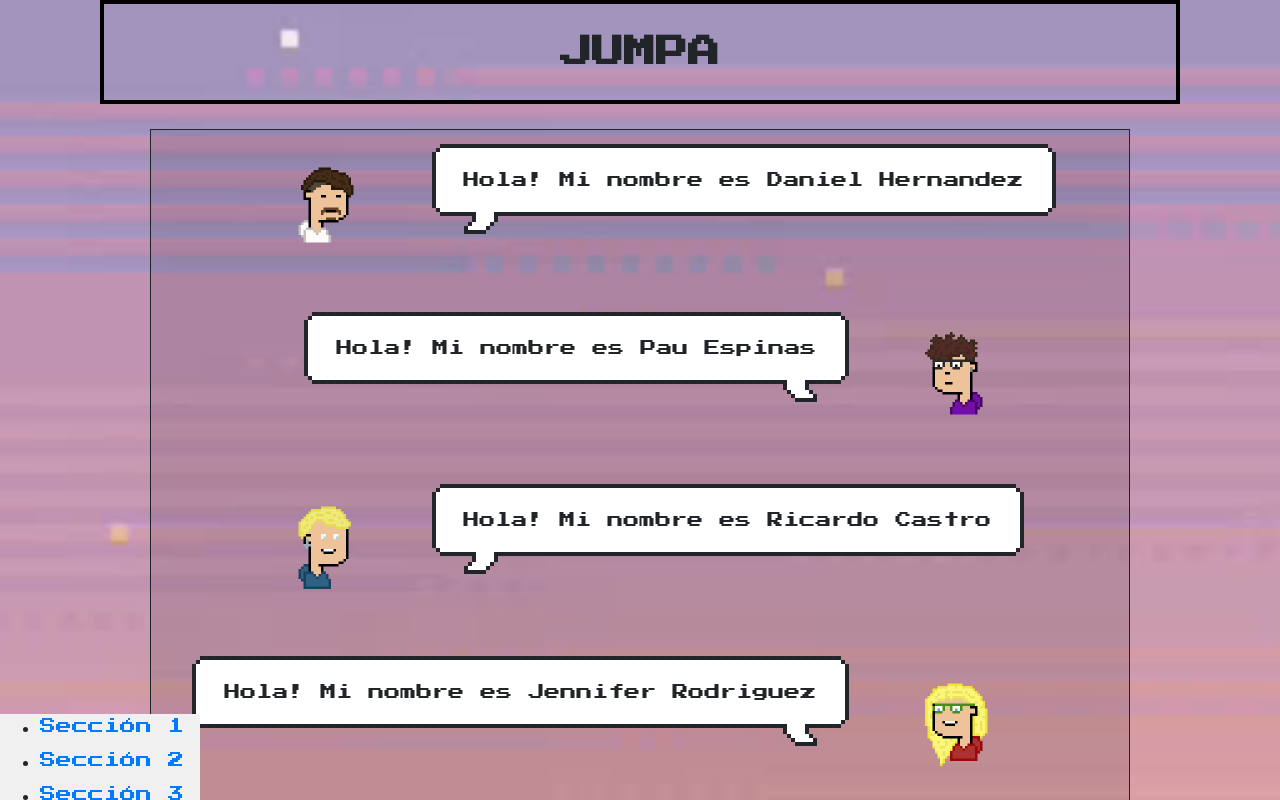
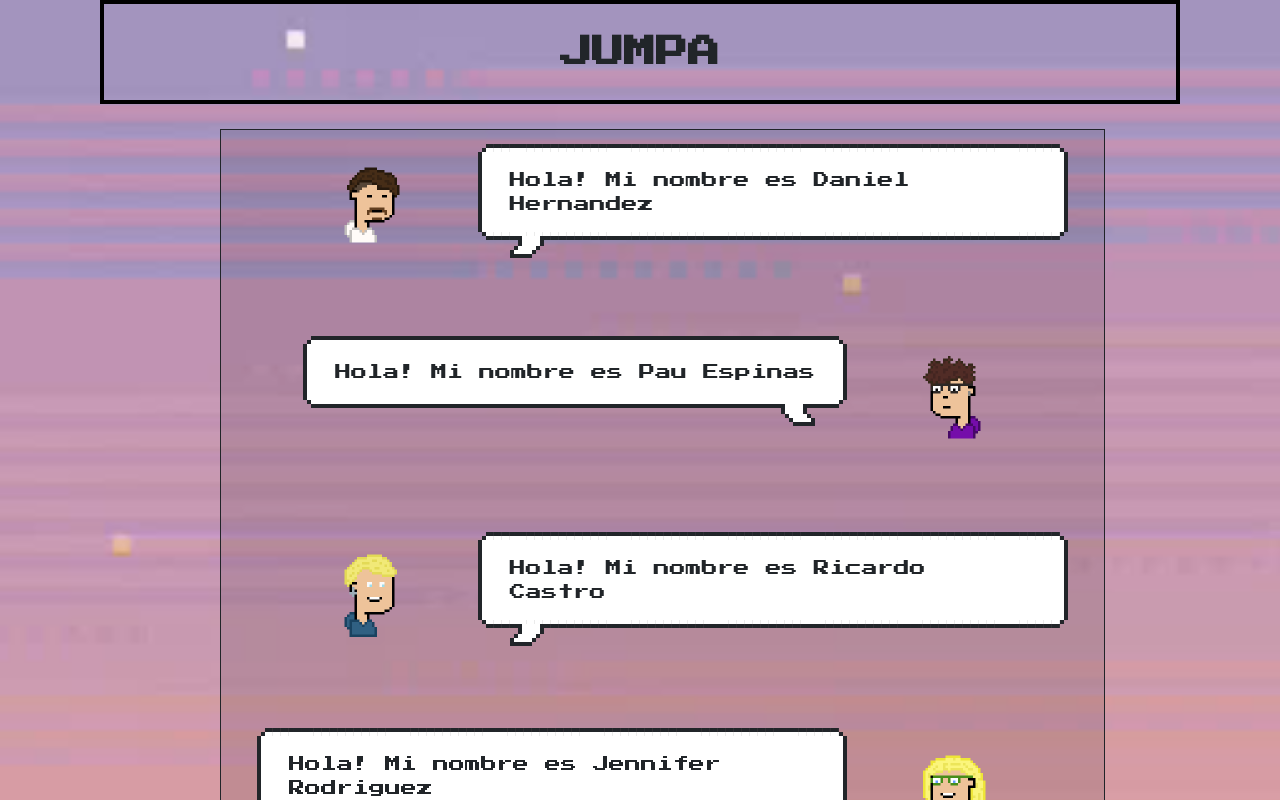
Before and after one commit to RicardoCVS/Jumpa, a React (Create React App) app in the folder src/main/jumpa-react/: page / in a window 1280 px wide. Shown: the top 800 px of the page. Built offline with nearby package versions, Linux system fonts and the light colour scheme.

Commit message:
cuadro mas pequeño

```diff
--- a/src/main/jumpa-react/src/Assets/inicio.css
+++ b/src/main/jumpa-react/src/Assets/inicio.css
@@ -17,8 +17,8 @@
     display: grid;
     grid-template-columns: 1fr 1fr 1fr 1fr;
     grid-template-rows: 1fr 1fr 1fr 1fr;
-    margin-left: 150px;
-    margin-right: 150px;
+    margin-left: 220px;
+    margin-right: 175px;
     margin-top: 25px;
     background-color: rgba(0,0,0,0.1);
     border: 1px;
```
